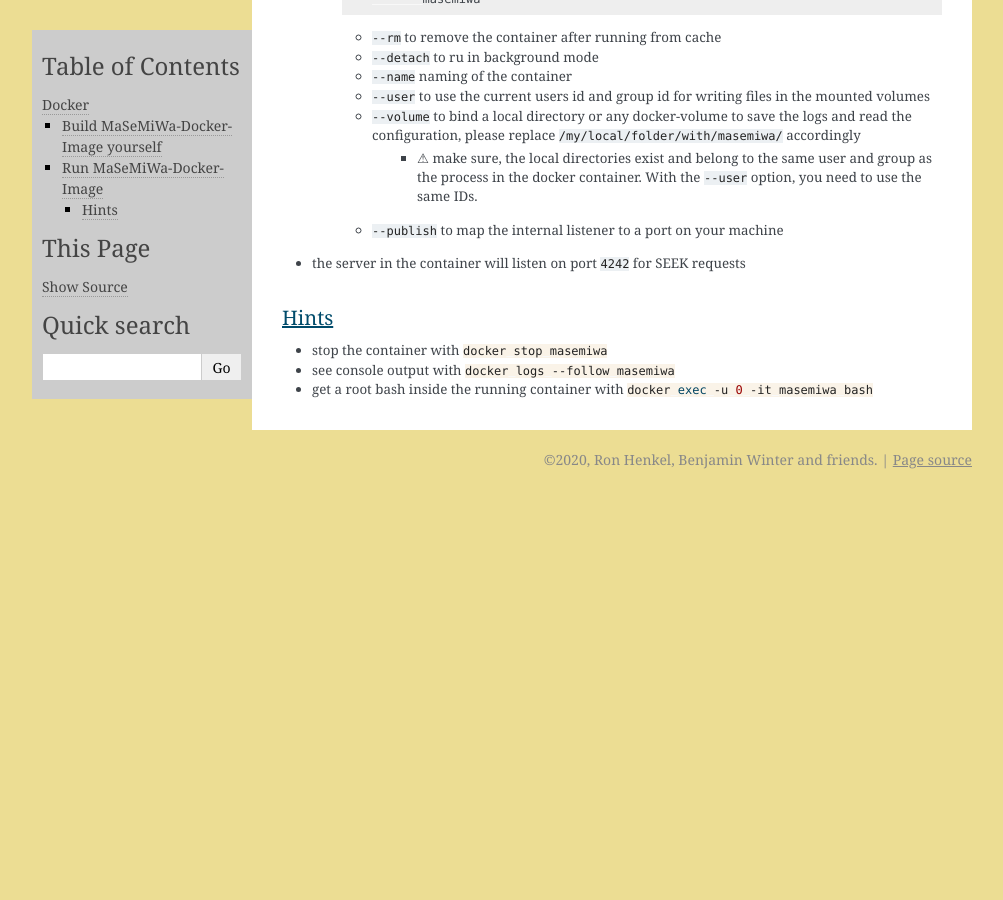
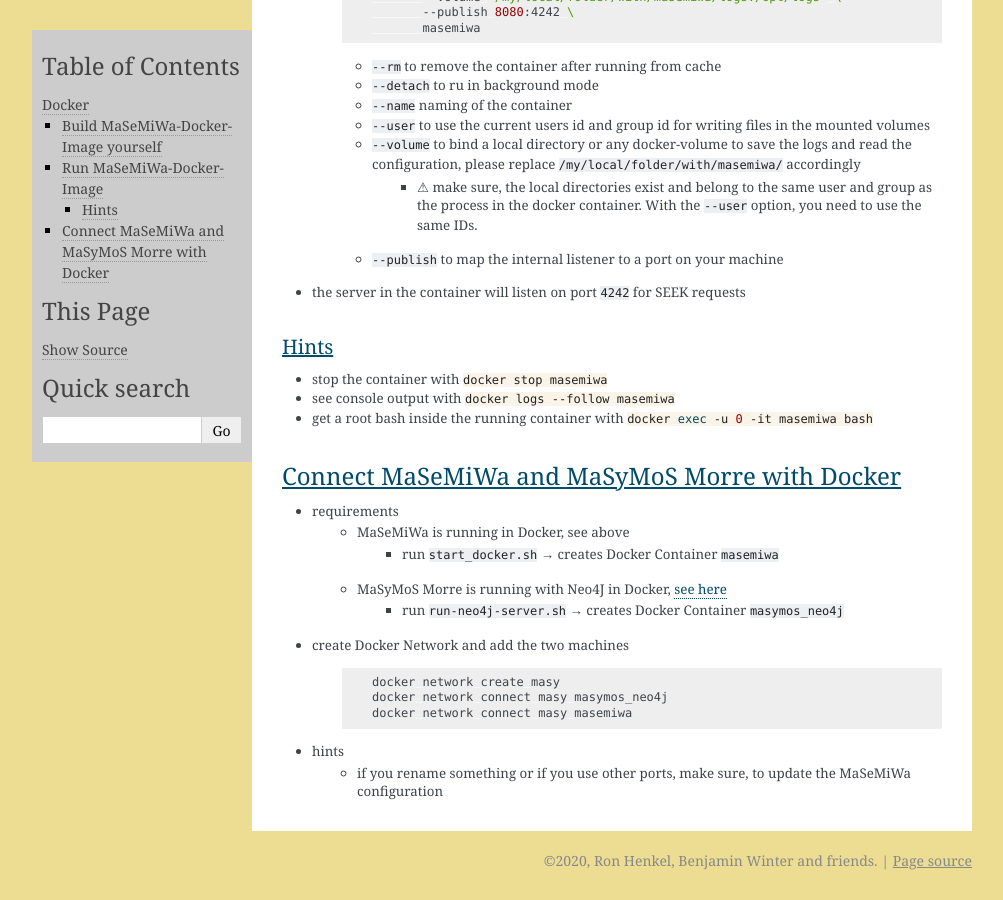
Before and after one commit to MaSyMoS/masymos-seek-middleware, a Sphinx documentation site: the page built from dev/doc/use_docker.rst, in a window 1280 px wide and 900 px high, scrolled down 556 px. Shown: the whole window, without its empty margins (138-1141 px from the left). Built offline with Sphinx 7.4.7, drawn with Linux system fonts in a browser that asks for light colours; before the commit the page ends 1055 px from its top, so only the background shows below that; some of the changed text lies outside the part shown.

Commit message:
Docs: restart morre-queue; Connect MaSeMiWa and MaSyMoS Morre

```diff
--- a/dev/doc/use_docker.rst
+++ b/dev/doc/use_docker.rst
@@ -44,3 +44,21 @@
 - stop the container with :c_bash:`docker stop masemiwa`
 - see console output with :c_bash:`docker logs --follow masemiwa`
 - get a root bash inside the running container with :c_bash:`docker exec -u 0 -it masemiwa bash`
+
+Connect MaSeMiWa and MaSyMoS Morre with Docker
+##############################################
+- requirements
+    - MaSeMiWa is running in Docker, see above
+        - run ``start_docker.sh`` → creates Docker Container ``masemiwa``
+    - MaSyMoS Morre is running with Neo4J in Docker, `see here <https://masymos.readthedocs.io/en/latest/main_setup.html>`__
+        - run ``run-neo4j-server.sh`` → creates Docker Container ``masymos_neo4j``
+- create Docker Network and add the two machines
+
+    .. code-block:: bash
+
+        docker network create masy
+        docker network connect masy masymos_neo4j
+        docker network connect masy masemiwa
+
+- hints
+    - if you rename something or if you use other ports, make sure, to update the MaSeMiWa configuration
```
Also changed, not shown: dev/doc/use_usage.rst (+11 -4 lines).
